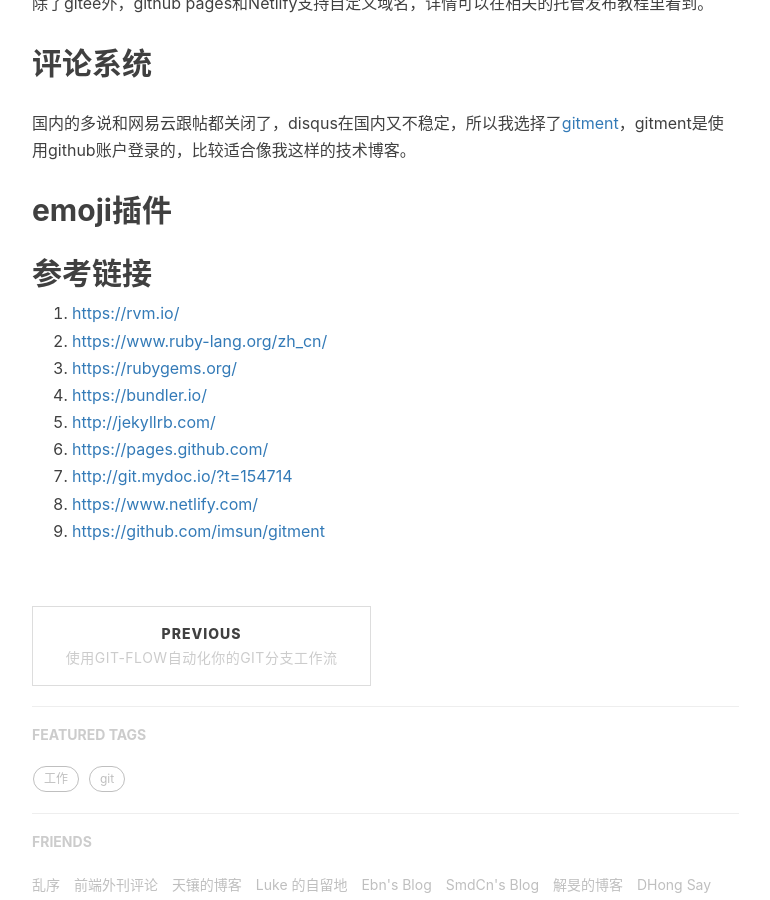
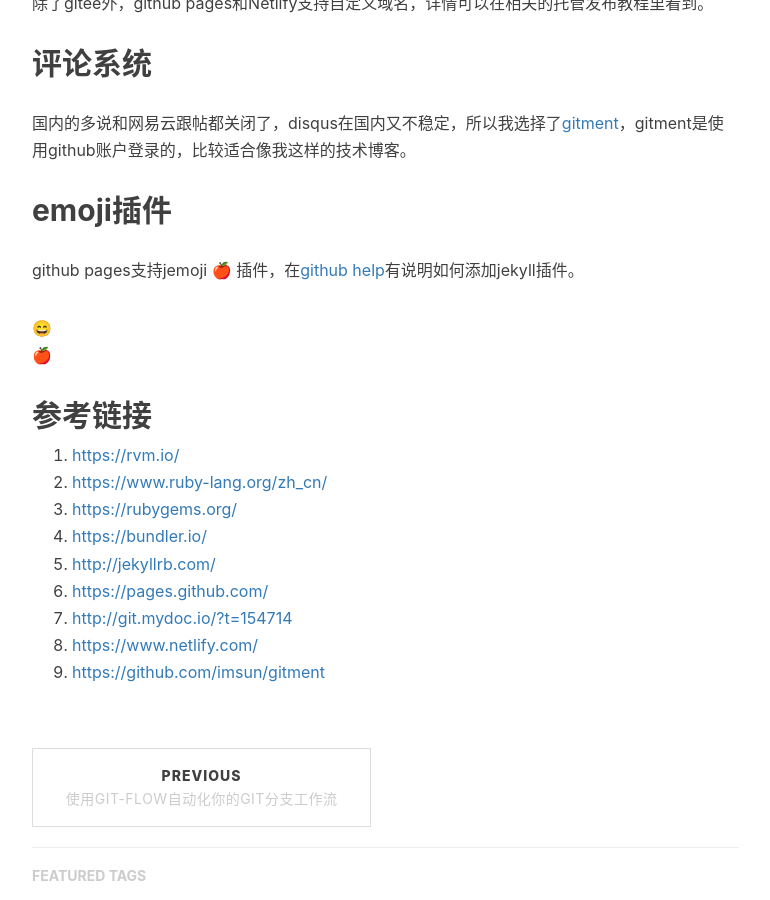
Before and after one commit to raymondoyj/raymondoyj.github.io, a Jekyll site: the page built from _posts/2017-08-15-write-blog-with-jekyll.markdown, in a window 1280 px wide and 900 px high, scrolled down 4426 px. Shown: the whole window, without its empty margins (233-1003 px from the left). Built offline with Jekyll 4.4.1, drawn with Linux system fonts in a browser that asks for light colours; nearby versions of some CDN libraries; emoji names are drawn with the system emoji font; comment, search, counter and statistics services are not loaded.

Commit message:
测试emoji

```diff
--- a/_posts/2017-08-15-write-blog-with-jekyll.markdown
+++ b/_posts/2017-08-15-write-blog-with-jekyll.markdown
@@ -180,7 +180,10 @@
 
 ## emoji插件
 
+github pages支持jemoji :apple: 插件，在[github help][jekyll-plugins]有说明如何添加jekyll插件。
 
+:smile:
+:apple:
 
 ## 参考链接
 
@@ -207,3 +210,4 @@
 [usage]: https://jekyllrb.com/docs/usage/ "usage"
 [netlify]: https://www.netlify.com/ "netlify"
 [gitment]: https://github.com/imsun/gitment "gitment"
+[jekyll-plugins]: https://help.github.com/articles/configuring-jekyll-plugins/ "jekyll-plugins"
```
